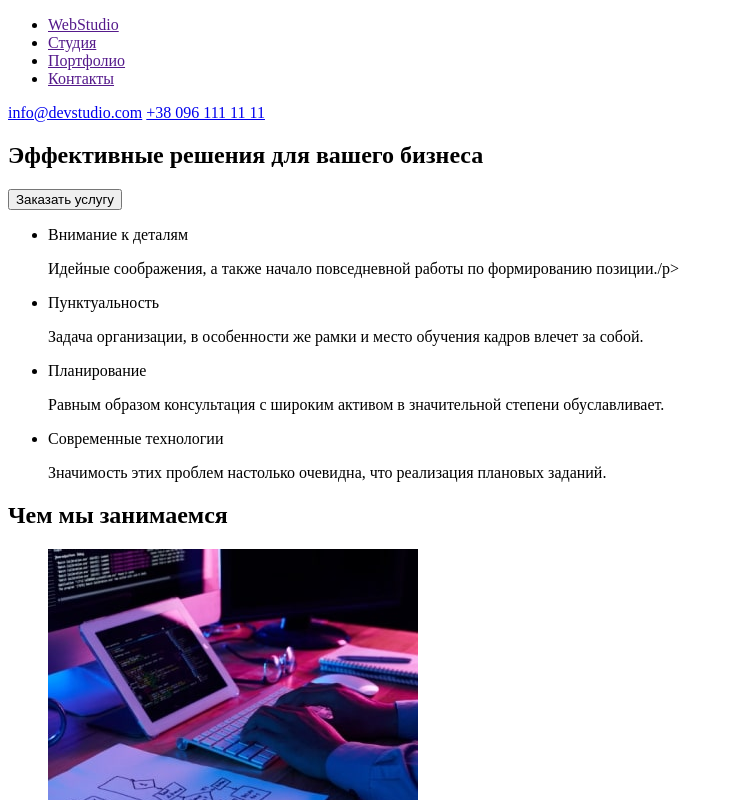
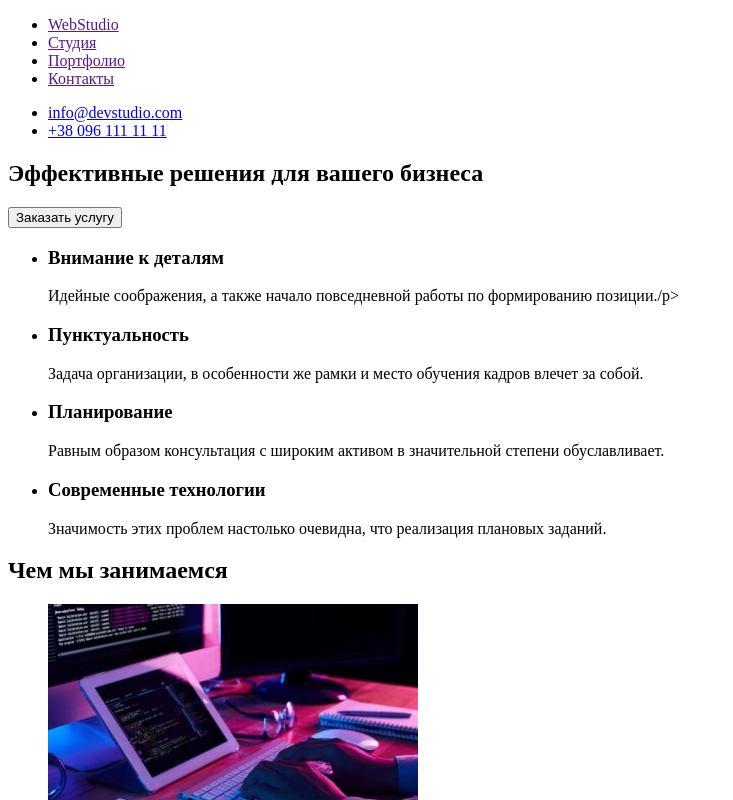
Before and after one commit to Andrew-Borys/goit-markup-hw-01, a plain HTML site: page index.html in a window 1280 px wide. Shown: the top 800 px of the page, without its empty margins (0-733 px from the left). Drawn offline with Linux system fonts and the light colour scheme.

Commit message:
update with recomendation

```diff
--- a/index.html
+++ b/index.html
@@ -20,10 +20,13 @@
                 <li><a href="">Контакты</a></li>
 
             </ul>
+        </nav>
 
-            <a href="mailto:info@devstudio.com">info@devstudio.com</a>
-            <a href="tel:+380961111111">+38 096 111 11 11</a>
-        </nav>
+        <ul>
+            <li><a href="mailto:info@devstudio.com">info@devstudio.com</a></li>
+            <li><a href="tel:+380961111111">+38 096 111 11 11</a></li>
+        </ul>
+
     </header>
 
     <main>
@@ -39,24 +42,24 @@
 
         <!--Features-->
         <section>
-            <H2 hidden>Особенности</H2>
+            <h2 hidden>Особенности</h2>
 
             <ul>
 
                 <li>
-                    <p>Внимание к деталям</p>
+                    <h3>Внимание к деталям</h3>
                     <p>Идейные соображения, а также начало повседневной работы по формированию позиции./p>
                 </li>
                 <li>
-                    <p>Пунктуальность</p>
+                    <h3>Пунктуальность</h3>
                     <p>Задача организации, в особенности же рамки и место обучения кадров влечет за собой.</p>
                 </li>
                  <li>
-                    <p>Планирование</p>
+                    <h3>Планирование</h3>
                     <p>Равным образом консультация с широким активом в значительной степени обуславливает.</p>
                 </li>
                 <li>
-                    <p>Современные технологии</p>
+                    <h3>Современные технологии</h3>
                     <p>Значимость этих проблем настолько очевидна, что реализация плановых заданий.</p>
                 </li>
 
@@ -104,19 +107,21 @@
             </ul>
        </section>
 
+    </main>
 
     <footer>
+
         <h3 hidden>Контакты</h3>
+        <a lang="en" href="">WebStudio</a>
+
         <address>
 
-                    <a lang="en" href="">WebStudio</a>
             <a href="https://goo.gl/maps/ZiFpaqbvBvaBpqtx7" target="_blank" rel="noopener noreferrer">г. Киев, пр-т Леси Украинки, 26</a>
             <a href="mailto:info@example.com">info@example.com</a>
             <a href="tel:+380991111111">+38 099 111 11 11</a>
 
         </address>
     </footer>
-    </main>
 
 </body>
 </html>
```
Lines whose indentation alone changed are shown as unchanged.
